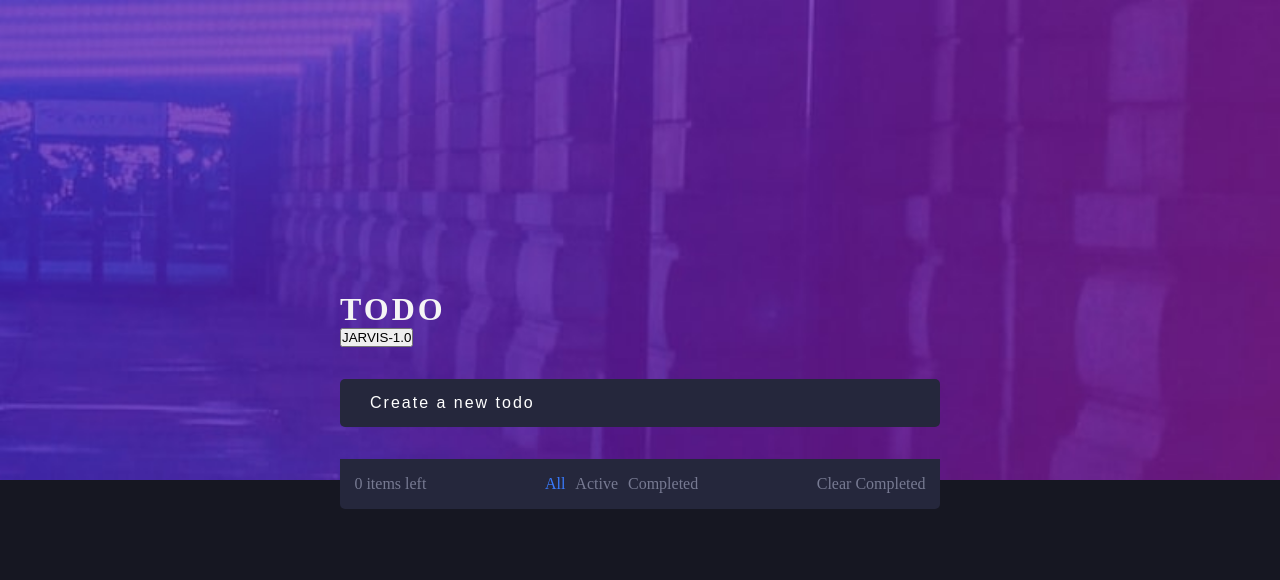
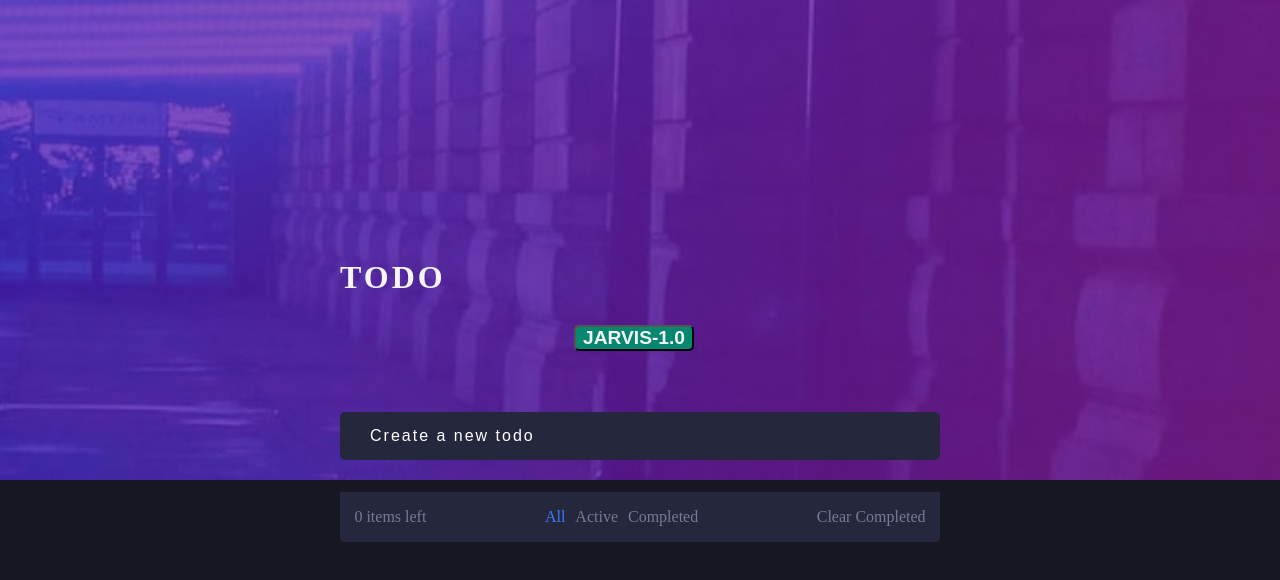
Before and after one commit to imtiazalisultan/TODO-LIST, a plain HTML site: page index.html in a window 1280 px wide. Drawn offline with Linux system fonts and the light colour scheme.

Commit message:
Update style.css

```diff
--- a/style.css
+++ b/style.css
@@ -168,3 +168,23 @@ cursor: pointer;
       width: 100%;
     }
   }
+#btn-jarvis{
+    margin: 29px 39%;
+    cursor: pointer;
+    font-size: 120%;
+    font-weight: bolder;
+    color: whitesmoke;
+
+    width: 20%;
+    height: 20%;
+    justify-content: center;
+    align-items: center;
+    text-align: center;
+    border-radius: 5px;
+    background-color: rgb(7, 134, 112);
+}
+#btn-jarvis :hover{
+    cursor: pointer;
+
+
+}
```
